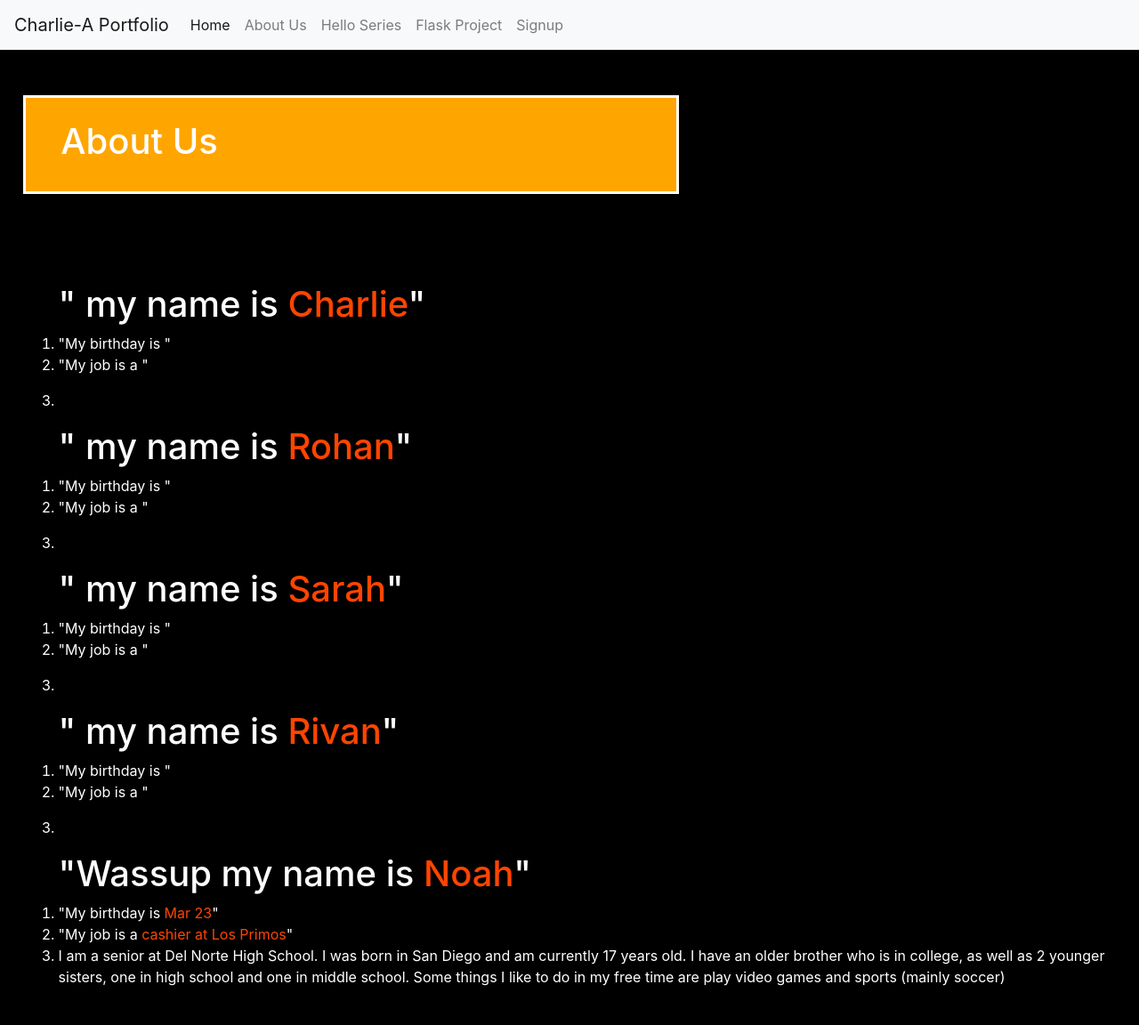
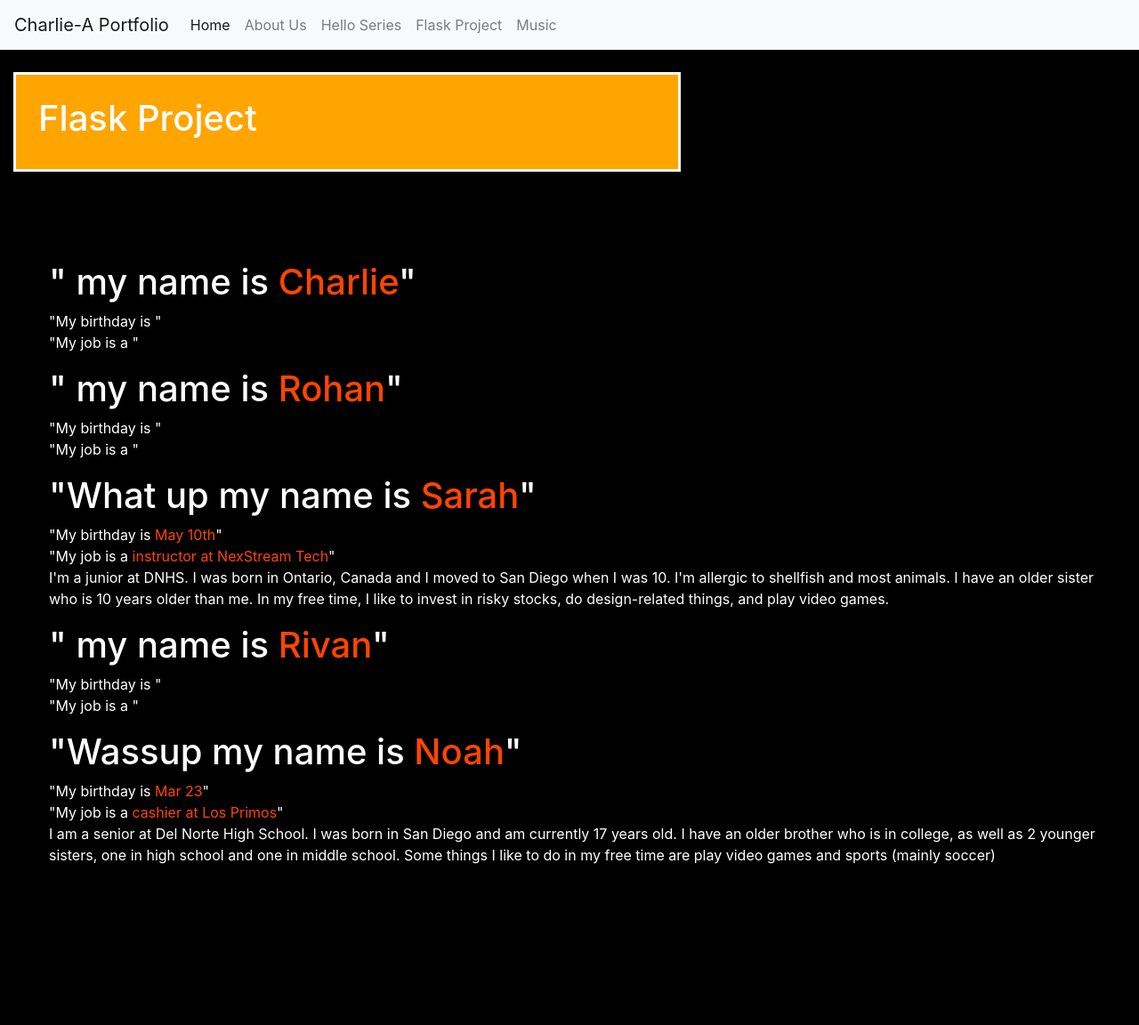
Before and after one commit to NoahPidding/Portfolioflask, a Flask app: page /playlist/ in a window 1280 px wide. Shown: the whole page at 89% size. After the commit the page ends 971 px from the top, so only its background shows below. Run offline with Flask 2, Linux system fonts and the light colour scheme; some libraries are stand-ins or nearby versions.

Commit message:
made the about us page based on the template, removed the unnecessary names at the top.

```diff
--- a/data.py
+++ b/data.py
@@ -6,6 +6,7 @@
     story = ""
     info = {"greeting": greeting, "name": name, "dob": dob, "job": job, "story": story}
     return info
+
 
 def playdata2():
     greeting = ""
@@ -16,14 +17,19 @@
     info = {"greeting": greeting, "name": name, "dob": dob, "job": job, "story": story}
     return info
 
+
 def playdata3():
-    greeting = ""
+    greeting = "What up"
     name = "Sarah"
-    dob = ""
-    job = ""
-    story = ""
+    dob = "May 10th"
+    job = "instructor at NexStream Tech"
+    story = "I'm a junior at DNHS. I was born in Ontario, Canada and I moved to " \
+            "San Diego when I was 10. I'm allergic to shellfish and most animals. " \
+            "I have an older sister who is 10 years older than me. In my free time, I like to invest in risky stocks," \
+            " do design-related things, and play video games."
     info = {"greeting": greeting, "name": name, "dob": dob, "job": job, "story": story}
     return info
+
 
 def playdata4():
     greeting = ""
@@ -34,29 +40,36 @@
     info = {"greeting": greeting, "name": name, "dob": dob, "job": job, "story": story}
     return info
 
+
 def playdata5():
     greeting = "Wassup"
     name = "Noah"
     dob = "Mar 23"
     job = "cashier at Los Primos"
-    story = "I am a senior at Del Norte High School. I was born in San Diego and am currently 17 years old. I have an older brother who is in college, as well as 2 younger sisters, one in high school and one in middle school.  Some things I like to do in my free time are play video games and sports (mainly soccer)"
+    story = "I am a senior at Del Norte High School. I was born in San Diego" \
+            " and am currently 17 years old. I have an older brother who is in college, " \
+            "as well as 2 younger sisters, one in high school and one in middle school.  " \
+            "Some things I like to do in my free time are play video games and sports (mainly soccer)"
     info = {"greeting": greeting, "name": name, "dob": dob, "job": job, "story": story}
     return info
+
 
 def playlist():
     return [playdata(), playdata2(), playdata3(), playdata4(), playdata5()]
 
-#Data "setup" for Projects
-#next step would be to extract project data from a database
+#  Data "setup" for Projects
+#  next step would be to extract project data from a database
+
+
 def setup():
-    #Person Data
+    #  Person Data
     title = "Charlie-A Portfolio"
     name = "Charlie, Rohan, Sarah, Rivan, Noah"
     source = {
         "name": name,
         "title": title,
     }
-    #Project Data
+    #  Project Data
     project1 = "Hello Series"
     projlinks1 = [
         Link(
@@ -81,17 +94,17 @@
             "https://docs.google.com/document/d/1fioQivtuh1K1jUl7TWyhOu3eaMYt7DtLRx1GFxRu-Xw/edit?usp=sharing"
         )
     ]
-    #Project Objects
+    #  Project Objects
     proj1 = Project(project1, projlinks1)
     proj2 = Project(project2, projlinks2)
-    #HTML Data
+    #  HTML Data
     projects = Projects(source, [proj1, proj2])
     return projects
 
 
-#Link class contains button (label) and hypertext reference (href)
-class Link():
-    #link data with button and href (url)
+#  Link class contains button (label) and hypertext reference (href)
+class Link:
+    #  link data with button and href (url)
     def __init__(self, btn, href):
         self.btn = btn
         self.href = href
@@ -103,9 +116,9 @@
         return self.href
 
 
-#Project data class contain project name and links (Link class objects)
-class Project():
-    #project data with name and links
+#  Project data class contain project name and links (Link class objects)
+class Project:
+    #  project data with name and links
     def __init__(self, name, links):
         self.name = name
         self.links = links
@@ -117,17 +130,17 @@
         return self.links
 
 
-#Projects class contains person (owner) and multiple projects (Project class objects)
-class Projects():
-    #HTML data with source and projects
+#  Projects class contains person (owner) and multiple projects (Project class objects)
+class Projects:
+    #  HTML data with source and projects
     def __init__(self, source, projects):
         self.source = source
         self.projects = projects
 
-    #source data getter
+    #  source data getter
     def get_source(self):
         return self.source
 
-    #project data getter
+    #  project data getter
     def get_projects(self):
         return self.projects
--- a/main.py
+++ b/main.py
@@ -34,10 +34,10 @@
 
 @app.route('/playlist/')
 def playlist_route():
-    return render_template("playlist.html", datalist=data.playlist())
+    return render_template("playlist.html", datalist=data.playlist(), projects=data.setup())
 
 # Create a sign up page
-@app.route('/signup/')
+@app.route('/music/')
 def signup_route():
     return render_template("homemusic.html", projects=data.setup())
 
--- a/templates/base.html
+++ b/templates/base.html
@@ -64,14 +64,15 @@
 
 
     <div class="container-fluid">
+        <!-- Names: haven't decided if we like these in the design yet
         <div class="row justify-content-end" style="padding-top: 2%; padding-bottom: 2%; padding: 2%;">
           <div class="col-2" style="text-align: right; color: white">
             {% block info %}
-          <!-- notice jinja style variables used in href's -->
+             notice jinja style variables used in href's
             <h5>{{name}}</h5>
           {% endblock %}
         </div>
-      </div>
+      </div> -->
 
       {% block header %}
       {% endblock %}
@@ -80,13 +81,13 @@
           {% block style %}
           {% endblock %}
 
-              <div class="col-8" >
+          <div class="col-8" style="background-color:orange;border:3px solid white;color:white;width:60%;padding:2%; margin-bottom: 100px;">
               {% block title %}
               {% endblock %}
           </div>
 
       </div>
-
+        <!--
       <div class="row" style="padding-left: 10%;">
           <div class="col-4">
             {% block link1 %}
@@ -104,9 +105,8 @@
           </div>
 
       </div>
+      -->
 
-        </div>
-    </div>
   {% block projectplan %}
   {% endblock %}
   {% block repl %}
--- a/templates/flask.html
+++ b/templates/flask.html
@@ -4,10 +4,6 @@
   <title>{{name}} | Flask </title>
 {% endblock %}
 
-{% block style %}
-<div style="background-color:black;padding:2%;">
-		<div style="background-color:orange;border:3px solid white;color:white;width:60%;padding:2%; margin-bottom: 100px;">
-{% endblock %}
 
 <!-- Project Information -->
 {% block title %}
--- a/templates/hello.html
+++ b/templates/hello.html
@@ -4,11 +4,6 @@
   <title>{{name}} | Hello </title>
 {% endblock %}
 
-
-{% block style %}
-<div style="background-color:black;padding:2%;">
-		<div style="background-color:orange;border:3px solid white;color:white;width:60%;padding:2%; margin-bottom: 100px;">
-{% endblock %}
 
 <!-- Project Information  -->
 {% block title %}
--- a/templates/homemusic.html
+++ b/templates/homemusic.html
@@ -1,7 +1,7 @@
 {% extends "base.html" %}
 
 {% block head %}
-  <title> Home </title>
+  <title> Music </title>
   <style>
     #hero-header {
         background-image: url("https://cdn3.pitchfork.com/longform/683/Year_In_Streaming_v2.jpg");
@@ -12,8 +12,8 @@
 {% block header %}
 <div id="hero-header">
   <div class="hero-text">
-    <h1 style="font-size:50px">Music Website</h1>
-    <p>Charlie A</p>
+    <h1 style="font-size:50px">Music Encyclopedia</h1>
+    <p>Your one-stop shop for all things music</p>
   </div>
 </div>
 
--- a/templates/playlist.html
+++ b/templates/playlist.html
@@ -1,53 +1,33 @@
-<!DOCTYPE html>
-<html lang="en">
-<head>
-    <meta charset="UTF-8">
-    <title>Playlist</title>
-  <link rel="stylesheet" href="https://stackpath.bootstrapcdn.com/bootstrap/4.3.1/css/bootstrap.min.css" integrity="sha384-ggOyR0iXCbMQv3Xipma34MD+dH/1fQ784/j6cY/iJTQUOhcWr7x9JvoRxT2MZw1T" crossorigin="anonymous">
-    <link rel="stylesheet" href="https://cdnjs.cloudflare.com/ajax/libs/font-awesome/4.7.0/css/font-awesome.min.css">
-</head>
+{% extends "base.html" %}
 
-<body style="background-color:black;">
-    <!-- Navigation Bar from bootstrap -->
-    <nav class="navbar navbar-expand-lg navbar-light bg-light">
-      <a class="navbar-brand" href="#">Charlie-A Portfolio</a>
-      <button class="navbar-toggler" type="button" data-toggle="collapse" data-target="#navbarNavAltMarkup" aria-controls="navbarNavAltMarkup" aria-expanded="false" aria-label="Toggle navigation">
-        <span class="navbar-toggler-icon"></span>
-      </button>
-      <div class="collapse navbar-collapse" id="navbarNavAltMarkup">
-        <div class="navbar-nav">
-          <a class="nav-link active" href="/">Home <span class="sr-only">(current)</span></a>
-          <a class="nav-link" href="/playlist">About Us</a>
-          <a class="nav-link" href="/hello">Hello Series</a>
-          <a class="nav-link" href="/flask">Flask Project</a>
-          <a class="nav-link" href="/signup">Signup</a>
-        </div>
-      </div>
-    </nav>
+{% block head %}
+<title>About Us</title>
+{% endblock %}
 
-    <div class="product" style="margin-top: 2%;">
-        <div style="background-color:black;padding:2%;">
-          <div style="background-color:orange;border:3px solid white;color:white;width:60%;padding:2%; margin-bottom: 100px;">
 
-            <div class="col-8" >
-                <h1>About Us</h1>
-            </div>
+<!-- Project Information -->
+{% block title %}
+<h1>Flask Project</h1>
+{% endblock %}
 
-        </div>
-    <div style="color:white;">
+
+{% block projectplan %}
+
+<div style="color:white;">
     {% for data in datalist: %}
         {% set greeting = data["greeting"] %}
         {% set name = data["name"] %}
         {% set dob = data["dob"] %}
         {% set job = data["job"] %}
         {% set story = data["story"] %}
-        <ol>
-        <H1>"{{greeting}} my name is <span style='color:orangered;'>{{name}}</span>"</H1>
-        <li>"My birthday is <span style='color:orangered;'>{{dob}}</span>"</li>
-        <li>"My job is a <span style='color:orangered;'>{{job}}</span>"</li>
-        <li><span style='color:white;'>{{story}}</span></p></html></li>
+
+        <ol style="list-style-type:none;">
+            <li><H1>"{{greeting}} my name is <span style='color:orangered;'>{{name}}</span>"</H1></li>
+            <li>"My birthday is <span style='color:orangered;'>{{dob}}</span>"</li>
+            <li>"My job is a <span style='color:orangered;'>{{job}}</span>"</li>
+            <li><p><span style='color:white;'>{{story}}</span></p></li>
         </ol>
     {% endfor %}
-      </div>
-</body>
-</html>
+</div>
+
+{% endblock %}
```
Lines whose indentation alone changed are shown as unchanged.
